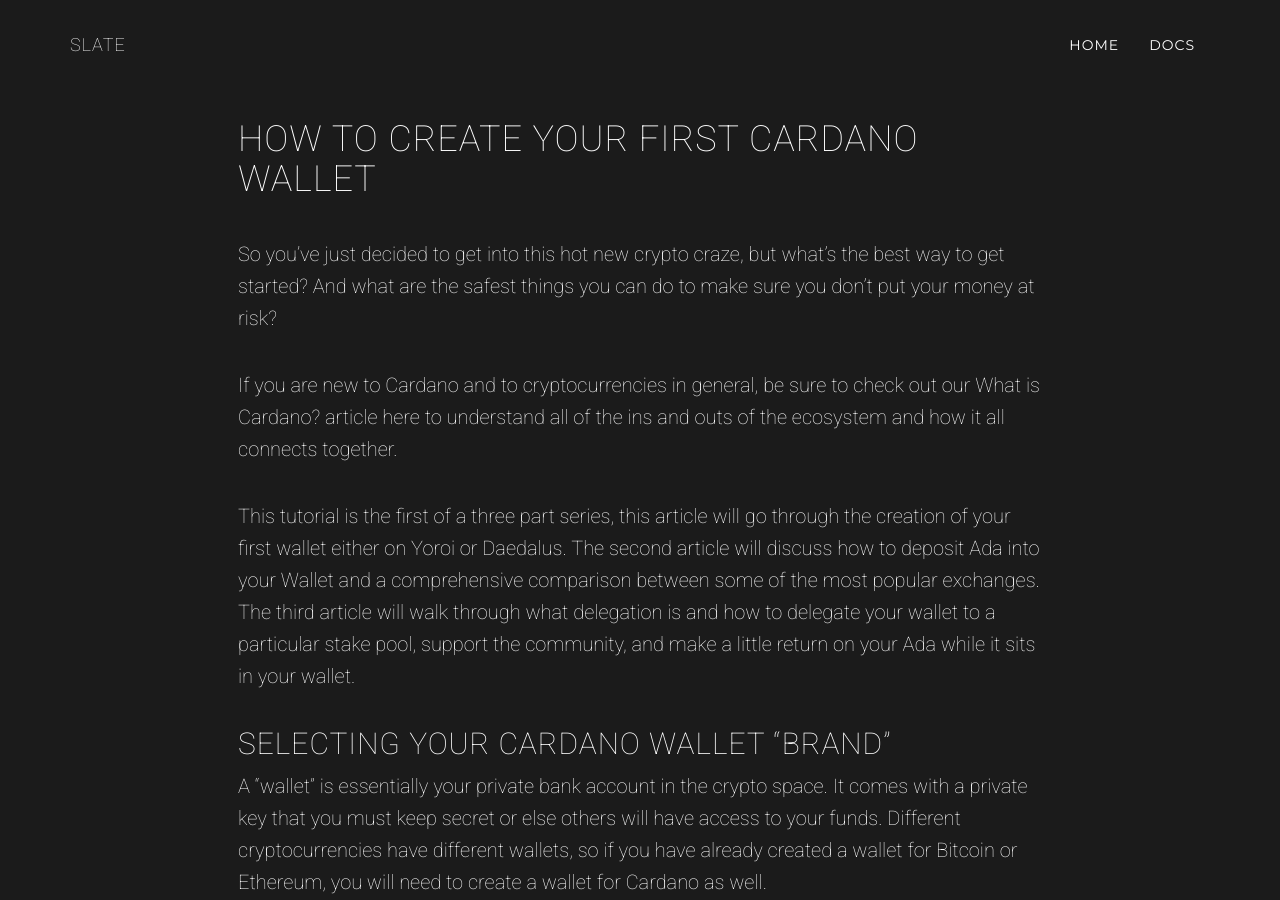
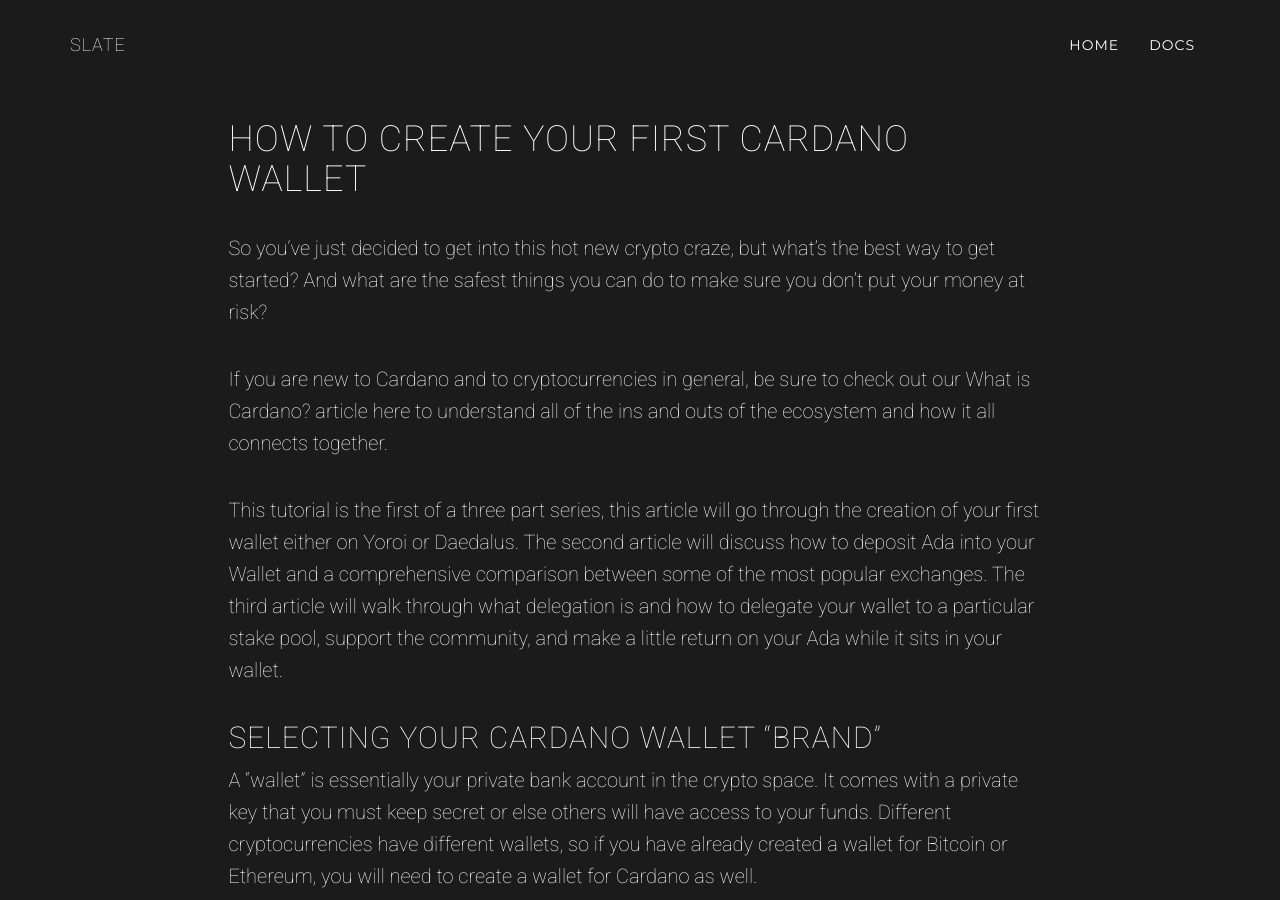
Before and after one commit to jdloft/slate-site, a Jekyll site: the page built from docs/001-how-to-download-wallet/article.md, in a window 1280 px wide and 900 px high. Built offline with Jekyll 4.4.1, drawn with Linux system fonts in a browser that asks for light colours.

```diff
--- a/_sass/slate.scss
+++ b/_sass/slate.scss
@@ -4,7 +4,7 @@
     font-family: 'Roboto',Helvetica,Arial,sans-serif;
     color: #fff;
     background-color: $color-primary-dark;
-    font-size: 20px;
+    font-size: 16px;
     webkit-tap-highlight-color: rgba(255,255,255,.2);
 }
 
@@ -389,3 +389,11 @@
         margin-top: 20px;
     }
 }
+
+table {
+    font-size: 14px;
+}
+
+td {
+    padding-bottom: 5px;
+}
```
